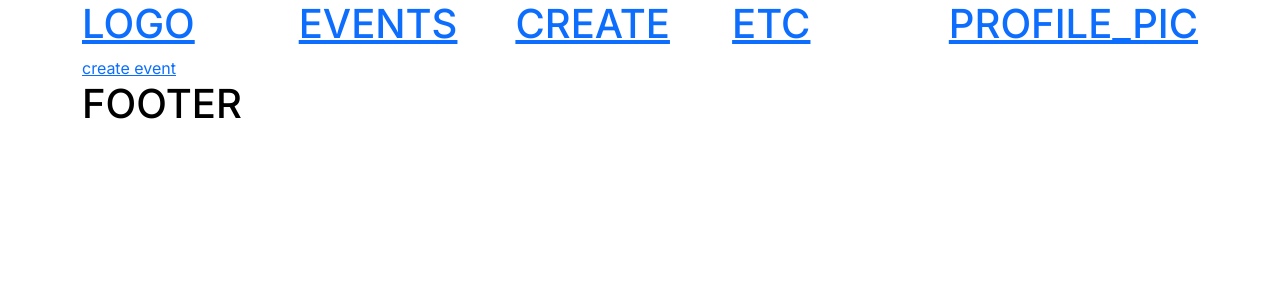
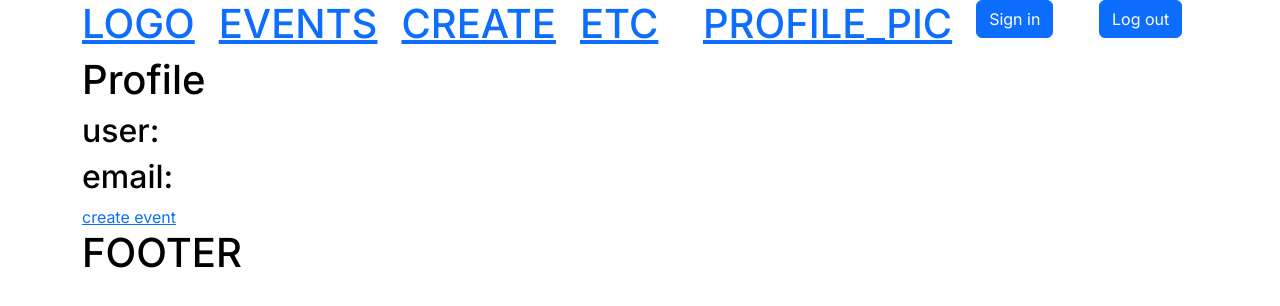
Before and after one commit to Paradis4432/ticketera, a Next.js app: page /profile in a window 1280 px wide. Shown: the top 306 px of the page. Built offline with nearby package versions, Linux system fonts and the light colour scheme; no server answers.

Commit message:
nextauth-google

```diff
--- /dev/null
+++ b/app/Providers.tsx
@@ -0,0 +1,17 @@
+"use client"
+
+import {SessionProvider} from "next-auth/react";
+import React from "react";
+
+interface providersProps{
+    children: React.ReactNode
+
+}
+
+export const Providers = ({children}: providersProps) => {
+    return (
+        <SessionProvider>
+            {children}
+        </SessionProvider>
+    );
+};
--- a/app/layout.tsx
+++ b/app/layout.tsx
@@ -4,6 +4,7 @@ import "bootstrap/dist/css/bootstrap.min.css";
 import "./global.css"
 import Header from "@/app/zcomps/Header";
 import Footer from "@/app/zcomps/Footer";
+import {Providers} from "@/app/Providers";
 
 const inter = Inter({subsets: ["latin"]});
 
@@ -21,9 +22,11 @@ export default function RootLayout({
         <html lang="en">
         <body className={inter.className}>
         <div className="app">
-            <Header></Header>
-            {children}
-            <Footer></Footer>
+            <Providers>
+                <Header/>
+                {children}
+                <Footer/>
+            </Providers>
         </div>
         </body>
         </html>
--- a/app/profile/page.tsx
+++ b/app/profile/page.tsx
@@ -1,12 +1,20 @@
+"use client"
+
 import "./styles.css"
 import Link from "next/link";
+import {useSession} from "next-auth/react";
 
 function Page() {
+            const {data: session} = useSession();
     return (
-        <div className="container">
+            <div className="container">
+                <h1>Profile</h1>
+                <h2>user: {session?.user?.name}</h2>
+                <h2>email: {session?.user?.email}</h2>
+                <img src={(session?.user?.image) as string}/>
 
-            <Link href={"/events/create"}>create event</Link>
-        </div>
+                <Link href={"/events/create"}>create event</Link>
+            </div>
     )
 }
 
--- a/app/zcomps/Header.tsx
+++ b/app/zcomps/Header.tsx
@@ -1,6 +1,11 @@
+"use client"
+
 import Link from "next/link";
+import {signIn, signOut} from "next-auth/react"
+import {useSession} from "next-auth/react";
 
 function Header() {
+    const {data: session} = useSession();
     return (
         // TODO space between logo, buttons and profile pic
         // TODO add profile pic
@@ -22,6 +27,16 @@ function Header() {
                 <div className="col">
                     <HeaderButton value={"PROFILE_PIC"} href={"/profile"}></HeaderButton>
                 </div>
+                {!session?.user &&
+                    <div className="col">
+                        <button onClick={() => signIn()} className="btn btn-primary">Sign in</button>
+                    </div>
+                }
+                <div className="col">
+                    <button onClick={() => signOut()} className="btn btn-primary">Log out</button>
+                </div>
+
+
             </div>
         </div>
     )
--- a/package.json
+++ b/package.json
@@ -14,6 +14,7 @@
     "dotenv": "^16.4.5",
     "mysql2": "^3.9.2",
     "next": "14.1.0",
+    "next-auth": "^4.24.7",
     "react": "^18",
     "react-dom": "^18"
   },
```
Also changed, not shown: app/api/auth/[...nextauth]/route.ts (added, +13 -0 lines), 2 other files (tests, documents, lock files or other folders).
